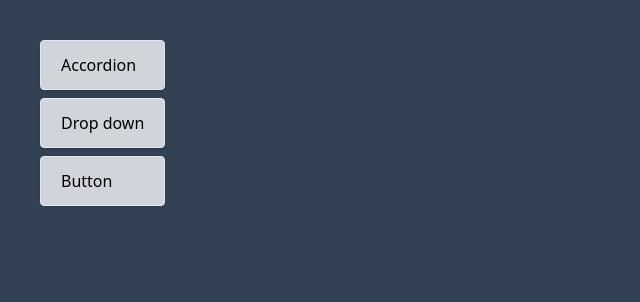
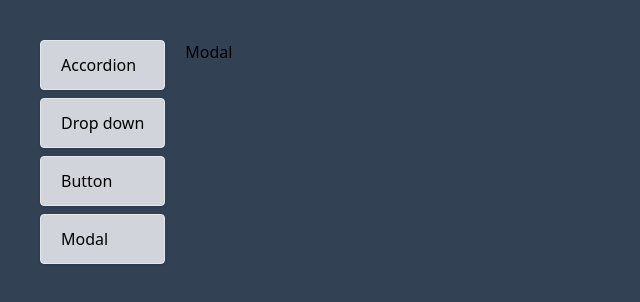
Before and after one commit to IsmayelAlam/practice_react, a React (Create React App) app in the folder react_practice008/: page /modal in a window 1280 px wide. Shown: the top 302 px of the page, without its empty margins (0-640 px from the left). Built offline with nearby package versions, Linux system fonts and the light colour scheme.

Commit message:
add modal component

```diff
--- a/react_practice008/src/App.js
+++ b/react_practice008/src/App.js
@@ -3,6 +3,7 @@ import AccordionPage from "./pages/AccordionPage";
 import DropDownPage from "./pages/DropDownPage";
 import Link from "./components/Link";
 import Route from "./components/Route";
+import ModalPage from "./pages/ModalPage";
 
 function App() {
   return (
@@ -11,6 +12,7 @@ function App() {
         <Link to="/accordion">Accordion</Link>
         <Link to="/dropdown">Drop down</Link>
         <Link to="/button">Button</Link>
+        <Link to="/modal">Modal</Link>
       </div>
 
       <Route path="/accordion">
@@ -22,6 +24,9 @@ function App() {
       <Route path="/button">
         <ButtonPage />
       </Route>
+      <Route path="/modal">
+        <ModalPage />
+      </Route>
     </div>
   );
 }
--- /dev/null
+++ b/react_practice008/src/components/Modal.js
@@ -0,0 +1,5 @@
+function Modal() {
+  return <div>Modal</div>;
+}
+
+export default Modal;
--- /dev/null
+++ b/react_practice008/src/pages/ModalPage.js
@@ -0,0 +1,7 @@
+import Modal from "../components/Modal";
+
+function ModalPage() {
+  return <Modal />;
+}
+
+export default ModalPage;
```
